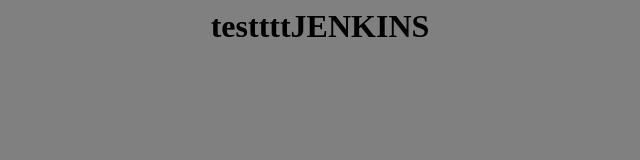
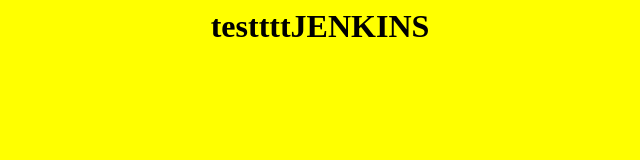
Before and after one commit to kwopik/testForJenk, a plain HTML site: page index.html in a window 1280 px wide. Shown: the whole page, without its empty margins (320-960 px from the left). Drawn offline with Linux system fonts and the light colour scheme.

Commit message:
fixcolor

```diff
--- a/index.html
+++ b/index.html
@@ -1,5 +1,5 @@
 <html>
-<body bgcolor=gray>
+<body bgcolor=yellow>
 <center>
 
 <h1>testtttJENKINS</h1>
```
